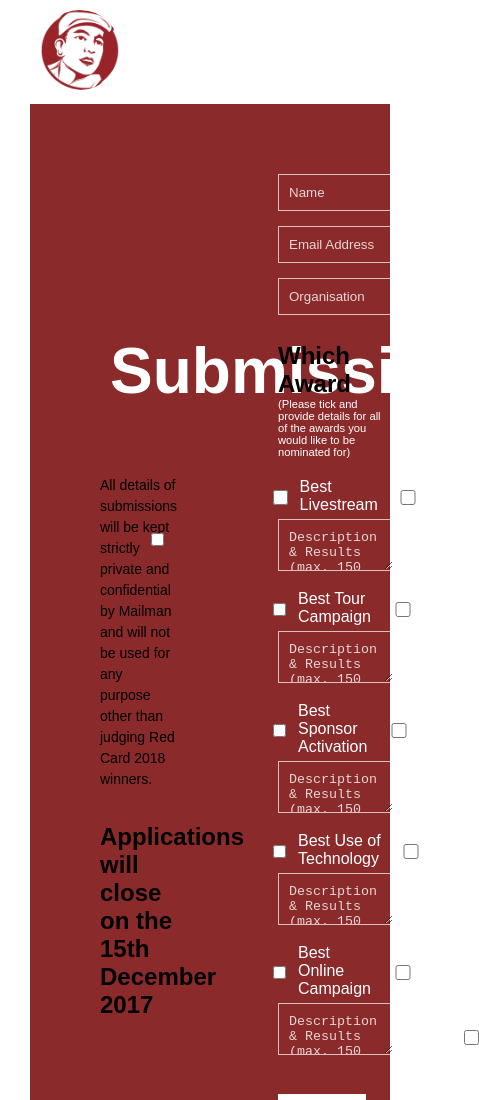
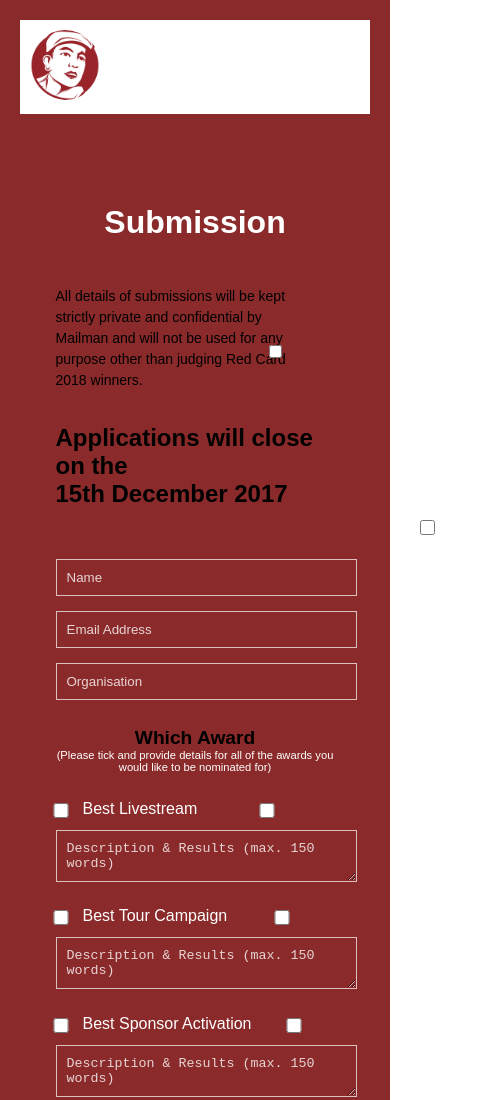
Before and after one commit to SOHAIL2211/Task-3-Redcards, a plain HTML site: page Task3-RedCards/Screen1/Index.html in a window 390 px wide. Shown: the top 1100 px of the page, 479 px wide, since content can reach past the window. Drawn offline with Linux system fonts and the light colour scheme.

Commit message:
Update style.css

```diff
--- a/Task3-RedCards/Screen1/style.css
+++ b/Task3-RedCards/Screen1/style.css
@@ -195,3 +195,22 @@ input[type="checkbox"] {
   bottom: 0;
   right: 0;
 }
+
+/* Tablet screens (max-width: 992px) */
+@media (max-width: 992px){.content-wrapper{flex-direction:column;align-items:center;
+  padding: 40px;gap: 50px;}
+  .info-container, .form-container {width: 90%;}
+  .submission-title {font-size: 3rem;text-align: center; margin-top: 100px;}
+  .header-white .logo img {height: 70px; width: 70px;}
+}
+/* Mobile screens (max-width: 600px) */
+@media (max-width: 600px) {
+  .content-wrapper {flex-direction: column;padding: 20px;gap: 30px;}
+  .white-left {display: none;}
+  .main-container {  margin-left: 0;padding: 20px;}
+  .submission-title {font-size: 2rem;text-align: center;margin-top: 60px;}
+  form input,form textarea,.success-btn {width: 100%; max-width: 100%;}
+  .award-title {font-size: 1.2rem;text-align: center;}
+  .award-subtitle { text-align: center;}
+  .triangle-corner {border-width: 0 0 60px 60px;}
+}
```
